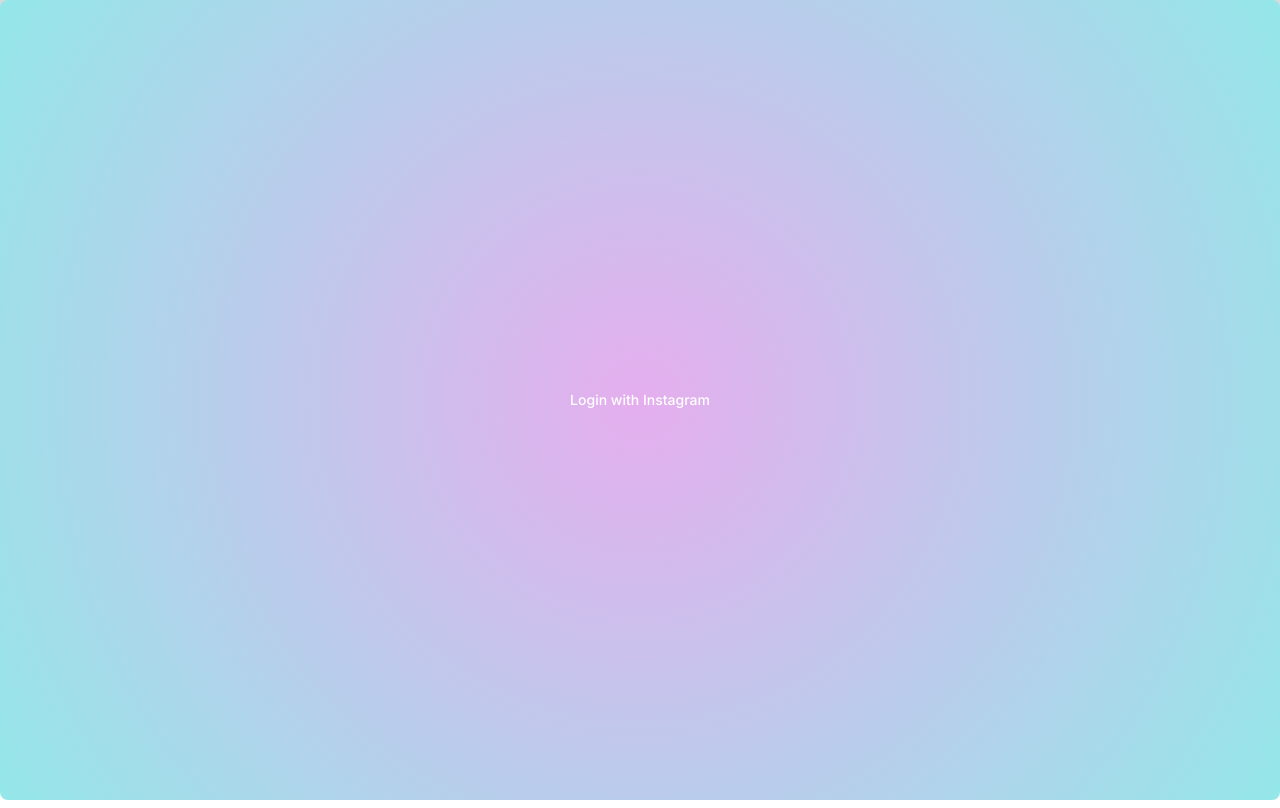
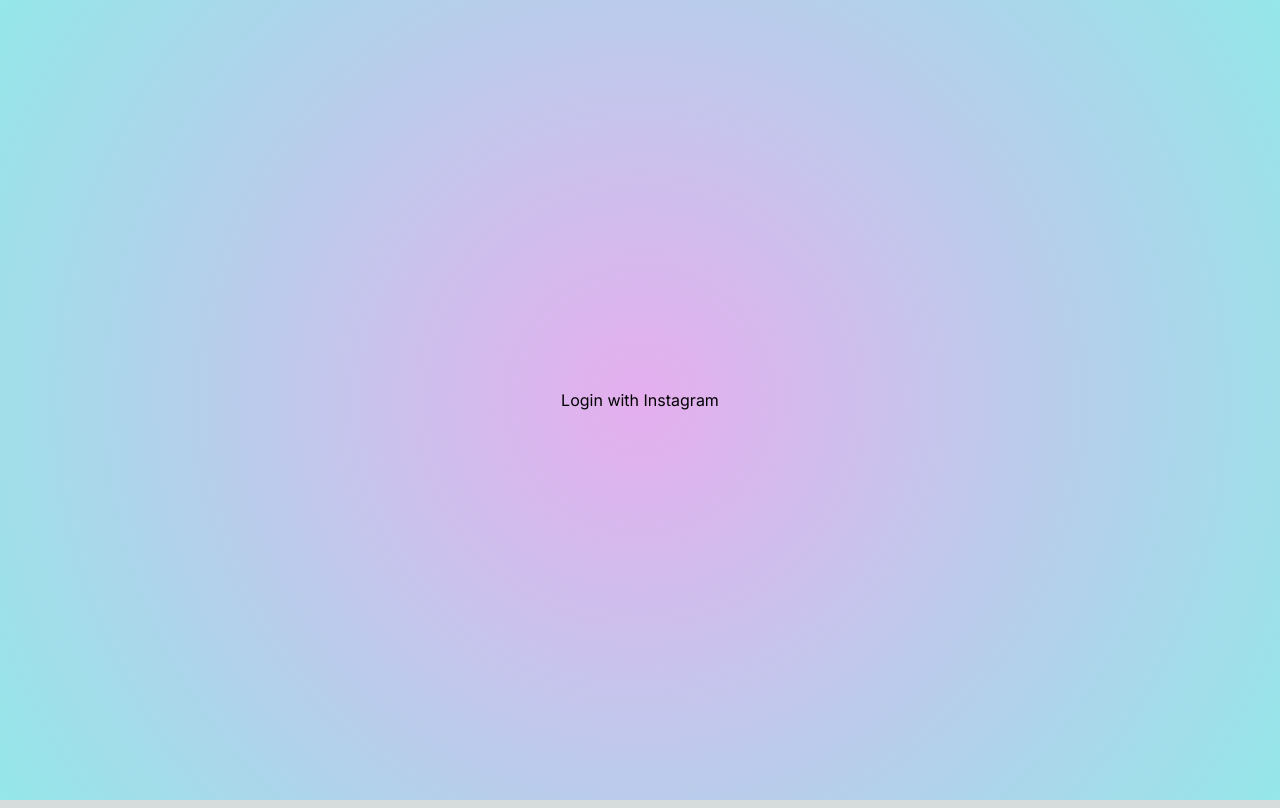
Before and after one commit to slowdivesun/sundae-assign, a Next.js app in the folder insta-feed/: page /login in a window 1280 px wide. Built offline with nearby package versions, Linux system fonts and the light colour scheme.

Commit message:
Testing styles

```diff
--- a/insta-feed/app/login/page.js
+++ b/insta-feed/app/login/page.js
@@ -3,9 +3,7 @@ import styles from "./login.module.css";
 
 const LoginPage = () => {
   return (
-    <div
-      className={`text-white bg-gradient-to-r from-blue-500 via-blue-600 to-blue-700 hover:bg-gradient-to-br focus:ring-4 focus:outline-none focus:ring-blue-300 dark:focus:ring-blue-800 font-medium rounded-lg text-sm px-5 py-2.5 text-center mr-2 mb-2 ${styles.bg}`}
-    >
+    <div className={styles.bg}>
       <LoginButton />
     </div>
   );
--- a/insta-feed/components/LoginButton.js
+++ b/insta-feed/components/LoginButton.js
@@ -12,7 +12,12 @@ const LoginButton = () => {
   };
   return (
     <div>
-      <button onClick={onClick}>Login with Instagram</button>
+      <button
+        className='text-white bg-gradient-to-r from-blue-500 via-blue-600 to-blue-700 hover:bg-gradient-to-br focus:ring-4 focus:outline-none focus:ring-blue-300 dark:focus:ring-blue-800 font-medium rounded-lg text-sm px-5 py-2.5 text-center mr-2 mb-2 '
+        onClick={onClick}
+      >
+        Login with Instagram
+      </button>
     </div>
   );
 };
```
